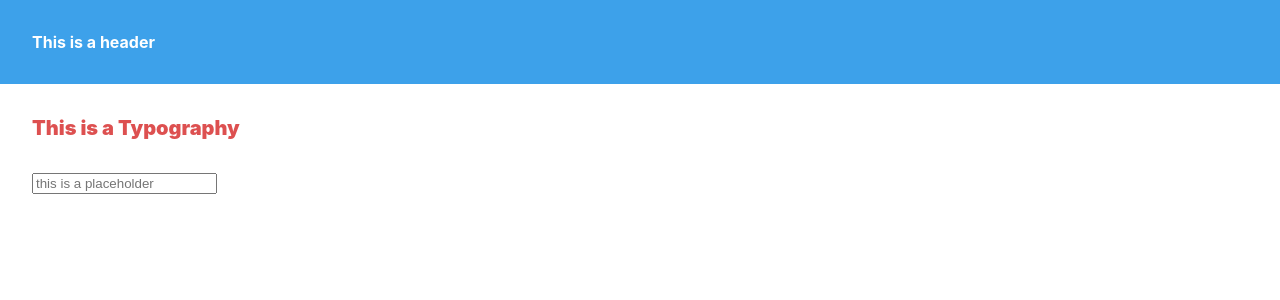
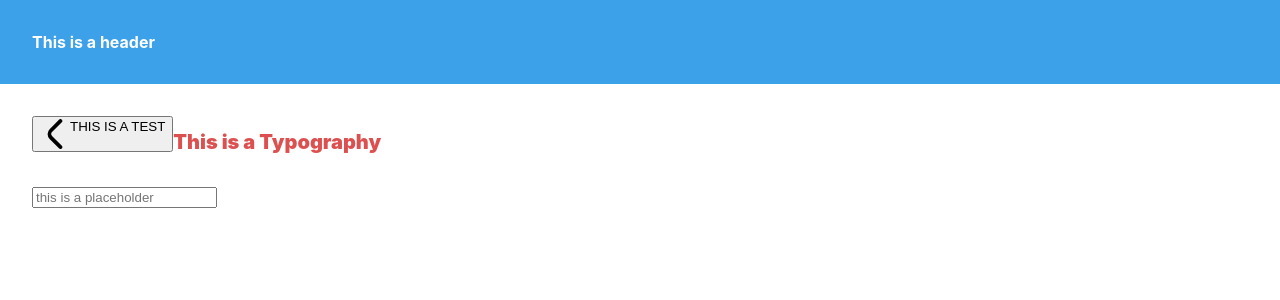
Before and after one commit to FabienLacorre/DesignSystem, a React (Create React App) app: page / in a window 1280 px wide. Shown: the top 300 px of the page. Built offline with nearby package versions, Linux system fonts and the light colour scheme.

Commit message:
feat: add start of icon

```diff
--- a/src/App.tsx
+++ b/src/App.tsx
@@ -3,14 +3,23 @@ import { Input } from "./Molecules/Input/Input";
 import { Typography } from "./Atoms/Typography/Typography";
 import { Header } from "./Organisms/Header/Header";
 import { Grid } from "./Atoms/Grid/Grid";
+import { Icon } from "./Atoms/Icon/Icon";
+import { Button } from "./Molecules/Button/Button";
 
 function App() {
   return (
     <>
       <Header title="This is a header" boxColor="primary" textColor="white" />
       <Box padding="large">
-        <Grid gridFlow="row" gridGap="large">
+        <Grid flow="row" gap="large">
           <Box>
+            <Button
+              icon={
+                <Icon path="Icons/arrow-left.svg" height="30px" width="30px" />
+              }
+            >
+              THIS IS A TEST
+            </Button>
             <Typography size="large" weight="xbold" color="error">
               This is a Typography
             </Typography>
--- a/src/Atoms/Box/Box.tsx
+++ b/src/Atoms/Box/Box.tsx
@@ -1,6 +1,13 @@
 import { clsx } from "clsx";
 import { BasicProps } from "../_Types/basicProps";
-import { Display, Padding, Margin, Color } from "../_Types/basicTypes";
+import {
+  Display,
+  Padding,
+  Margin,
+  Color,
+  JustifyContent,
+  AlignItems,
+} from "../_Types/basicTypes";
 
 interface BoxProps extends BasicProps {
   display?: Display;
@@ -8,6 +15,8 @@ interface BoxProps extends BasicProps {
   margin?: Margin;
   fullWidth?: boolean;
   boxColor?: Color;
+  justifyContent?: JustifyContent;
+  alignItems?: AlignItems;
 }
 
 export const Box = ({
@@ -19,12 +28,20 @@ export const Box = ({
   padding,
   fullWidth,
   boxColor,
+  justifyContent,
+  alignItems,
 }: BoxProps): JSX.Element => {
   const boxDisplay = display ? `container--display--${display}` : "";
   const boxMargin = margin ? `container--margin--${margin}` : "";
   const boxPadding = padding ? `container--padding--${padding}` : "";
   const fWidth = fullWidth ? "size--full--width" : "";
   const bColor = boxColor ? `container--color--${boxColor}` : "";
+  const boxJustifyContent = justifyContent
+    ? `container--justify-content--${justifyContent}`
+    : "";
+  const boxAlignItems = alignItems
+    ? `container--align-items--${alignItems}`
+    : "";
 
   return (
     <div
@@ -36,6 +53,7 @@ export const Box = ({
         boxPadding,
         fWidth,
         bColor,
+        boxJustifyContent,
       ])}
     >
       {children}
--- a/src/Atoms/Grid/Grid.tsx
+++ b/src/Atoms/Grid/Grid.tsx
@@ -3,19 +3,19 @@ import { BasicProps } from "../_Types/basicProps";
 import { GridGap, GridFlow } from "../_Types/basicTypes";
 
 interface GridProps extends BasicProps {
-  gridGap: GridGap;
-  gridFlow: GridFlow;
+  gap: GridGap;
+  flow: GridFlow;
 }
 
 export const Grid = ({
   children,
   className,
   style,
-  gridFlow,
-  gridGap,
+  flow,
+  gap,
 }: GridProps): JSX.Element => {
-  const boxFlow = gridFlow ? `container--grid--flow-${gridFlow}` : "";
-  const boxGap = gridGap ? `container--grid--gap-${gridGap}` : "";
+  const boxFlow = flow ? `container--grid--flow-${flow}` : "";
+  const boxGap = gap ? `container--grid--gap-${gap}` : "";
   return (
     <div
       style={style}
--- /dev/null
+++ b/src/Atoms/Icon/Icon.tsx
@@ -0,0 +1,25 @@
+import { BasicProps } from "../_Types/basicProps";
+
+interface IconProps extends BasicProps {
+  path: string;
+  height?: string;
+  width?: string;
+}
+
+export const Icon = ({
+  path,
+  style,
+  className,
+  height,
+  width,
+}: IconProps): JSX.Element => {
+  return (
+    <img
+      style={style}
+      src={path}
+      height={height}
+      width={width}
+      className={className}
+    />
+  );
+};
--- a/src/Atoms/_Style/container.css
+++ b/src/Atoms/_Style/container.css
@@ -65,3 +65,49 @@
 .container--grid--gap-large {
   gap: 32px;
 }
+
+/* JUSTIFY */
+.container--justify-content--center {
+  justify-content: center;
+}
+.container--justify-content--start {
+  justify-content: start;
+}
+.container--justify-content--end {
+  justify-content: end;
+}
+.container--justify-content--space-between {
+  justify-content: space-between;
+}
+.container--justify-content--space-around {
+  justify-content: space-around;
+}
+.container--justify-content--flex-start {
+  justify-content: flex-start;
+}
+.container--justify-content--flex-end {
+  justify-content: flex-end;
+}
+
+/* ALIGN */
+.container--align-items--center {
+  align-items: center;
+}
+.container--align-items--start {
+  align-items: start;
+}
+.container--align-items--end {
+  align-items: end;
+}
+.container--align-items--flex-start {
+  align-items: flex-start;
+}
+.container--align-items--flex-end {
+  align-items: flex-end;
+}
+.container--align-items--stretch {
+  align-items: stretch;
+}
+.container--align-items--baseline {
+  align-items: baseline;
+}
--- a/src/Molecules/Button/Button.tsx
+++ b/src/Molecules/Button/Button.tsx
@@ -1,3 +1,18 @@
-export const Button = () => {
-  return null;
+import { Grid } from "../../Atoms/Grid/Grid";
+import { BasicProps } from "../../Atoms/_Types/basicProps";
+import { Icon } from "../../Atoms/Icon/Icon";
+import { Box } from "../../Atoms/Box/Box";
+interface ButtonProps extends BasicProps {
+  icon?: JSX.Element;
+}
+
+export const Button = ({ children, style, className, icon }: ButtonProps) => {
+  return (
+    <button style={style} className={className}>
+      <Box display="flex-row">
+        {icon}
+        {children}
+      </Box>
+    </button>
+  );
 };
```
Also changed, not shown: src/Atoms/_Types/basicTypes.ts (+16 -0 lines), public/Icons/arrow-left.svg (added), 1 other file (tests, documents, lock files or other folders).
